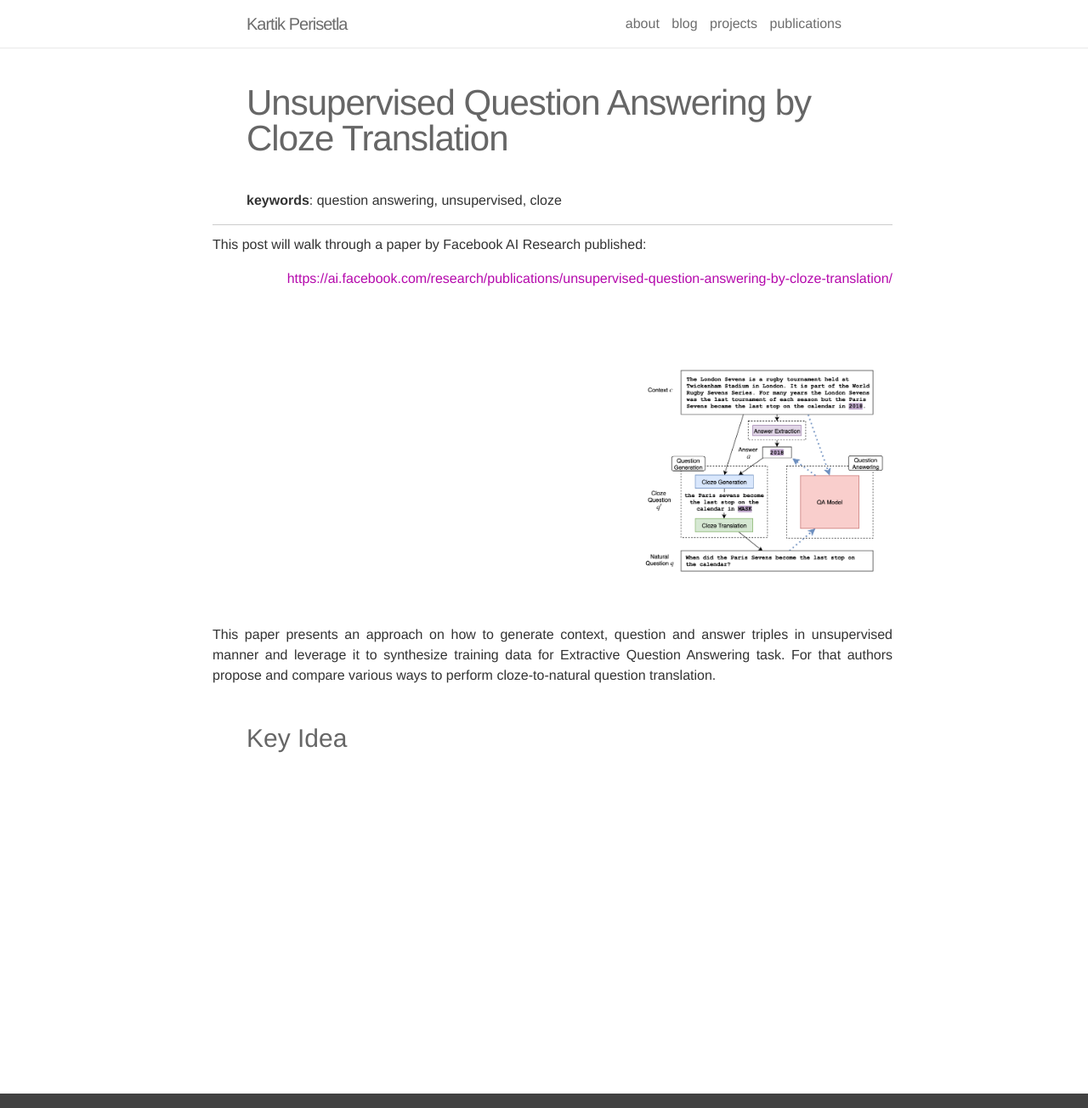
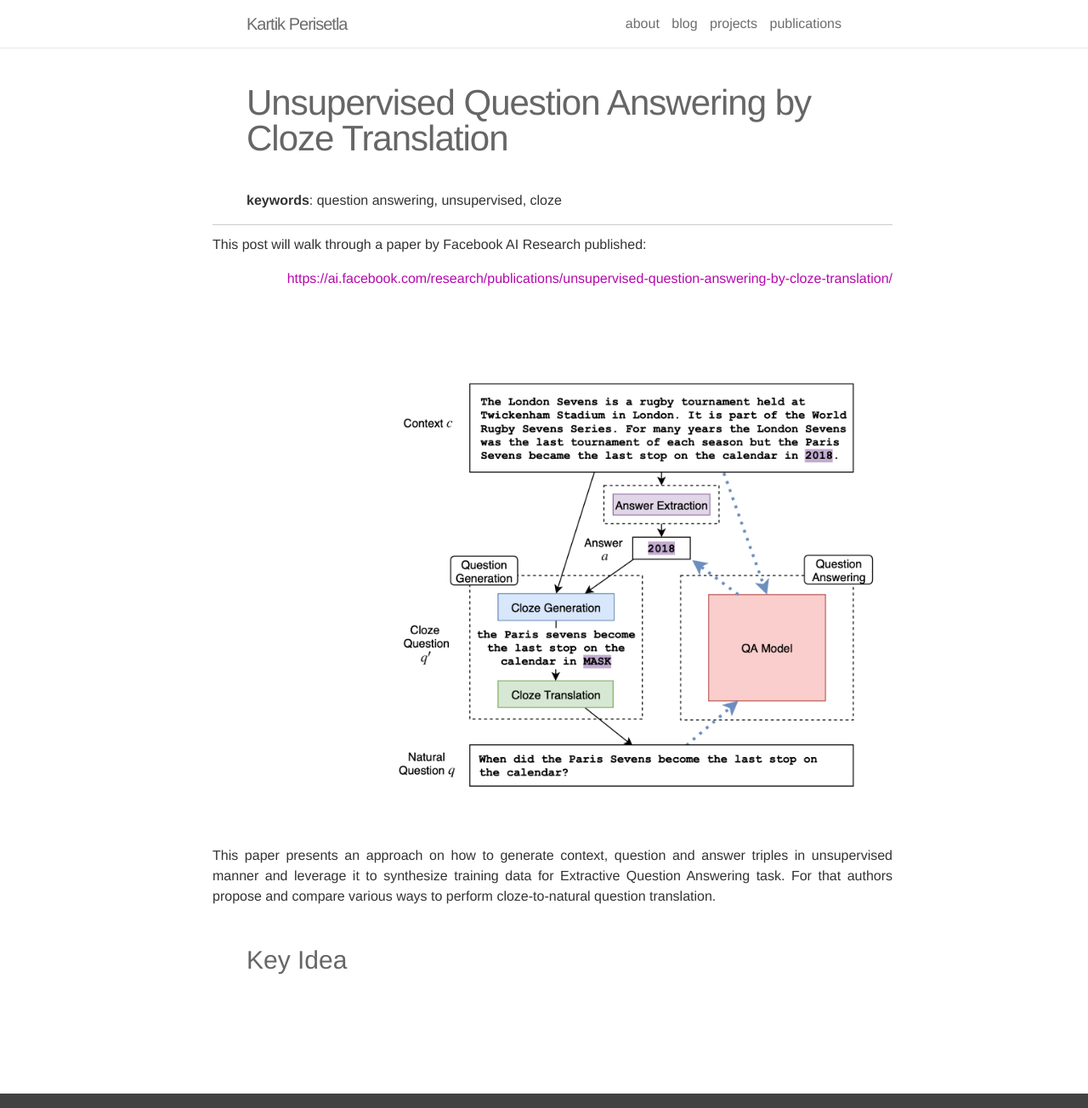
Before and after one commit to kartikperisetla/kartikperisetla.github.io, a Jekyll site: the page built from _posts/2020-03-31-unsupervised-question-answering-by-cloze-translation.markdown, in a window 1280 px wide and 1304 px high. Shown: the whole window at 85% size. Built offline with Jekyll 4.4.1, drawn with Linux system fonts in a browser that asks for light colours; nearby versions of some CDN libraries; comment, search, counter and statistics services are not loaded.

Commit message:
Update 2020-03-31-unsupervised-question-answering-by-cloze-translation.markdown

```diff
--- a/_posts/2020-03-31-unsupervised-question-answering-by-cloze-translation.markdown
+++ b/_posts/2020-03-31-unsupervised-question-answering-by-cloze-translation.markdown
@@ -14,8 +14,8 @@
     href="https://ai.facebook.com/research/publications/unsupervised-question-answering-by-cloze-translation/">https://ai.facebook.com/research/publications/unsupervised-question-answering-by-cloze-translation/</a>
 
 <br /><br />
-<div class="img_row">
-    <img width="300px" src="{{ site.baseurl }}/assets/img/blog/unsupervised_cloze.png">
+<div>
+    <img width="600px" src="{{ site.baseurl }}/assets/img/blog/unsupervised_cloze.png">
 </div>
 <br />
 <p align="justify">
```
